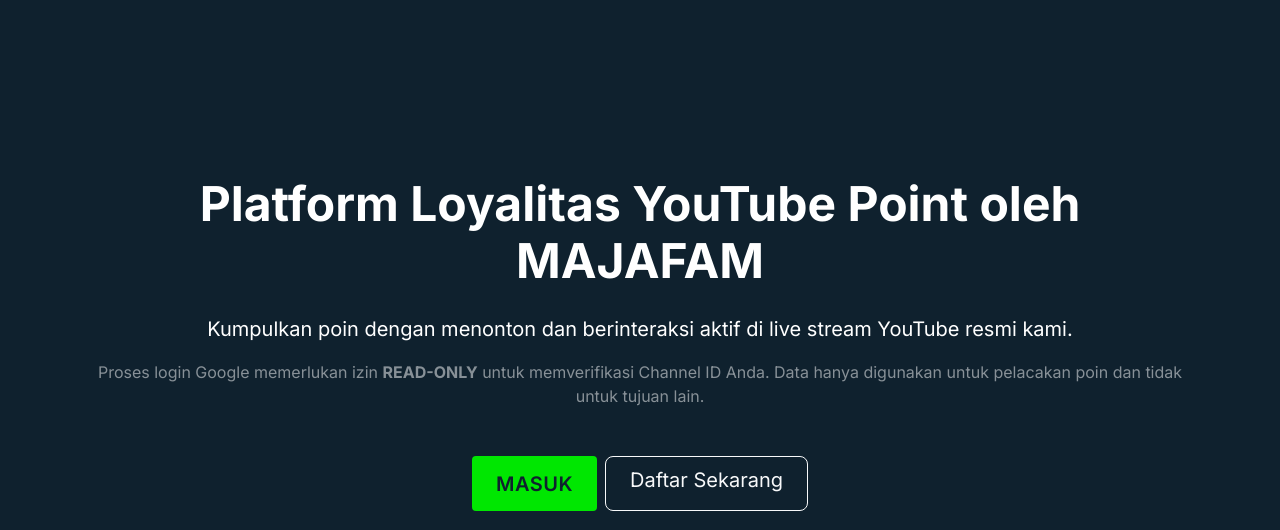
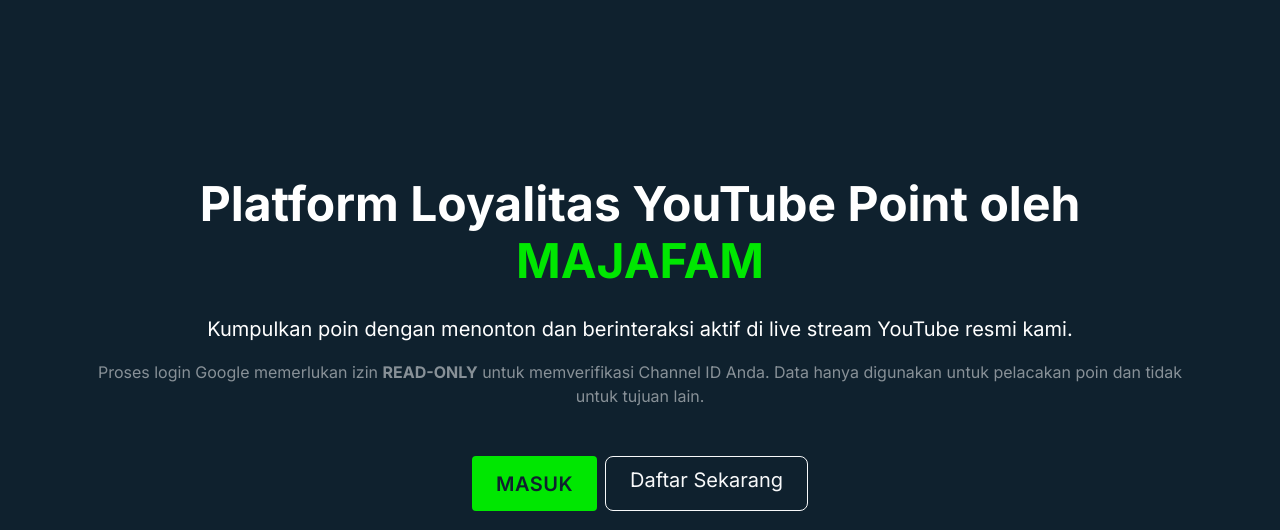
Before and after one commit to iddezaen-stack/majafam-webapp, a Node project: template views/index.ejs in a window 1280 px wide. Shown: the part 57-587 px from the top of the page. Run offline with Node 20 templates, Linux system fonts and the light colour scheme; the template is opened without the code that fills it, so the values that code supplies are empty; some libraries are stand-ins or nearby versions.

Commit message:
Update index.ejs

```diff
--- a/views/index.ejs
+++ b/views/index.ejs
@@ -129,7 +129,11 @@
           <a href="/dashboard" class="btn btn-action btn-green-stake btn-lg px-4">Buka Dashboard</a>
         </div>
       <% } else { %>
-        <h1 class="display-5 fw-bold text-white mb-4">Platform Loyalitas YouTube Point oleh MAJAFAM</h1>
+        <h1 class="display-5 fw-bold text-white mb-4">
+        Platform Loyalitas YouTube Point oleh
+        <span style="color: var(--accent-green);">MAJAFAM</span>
+        </h1>
+
         <p class="fs-5 text-white mb-3">
           Kumpulkan poin dengan menonton dan berinteraksi aktif di live stream YouTube resmi kami.
         </p>
```
